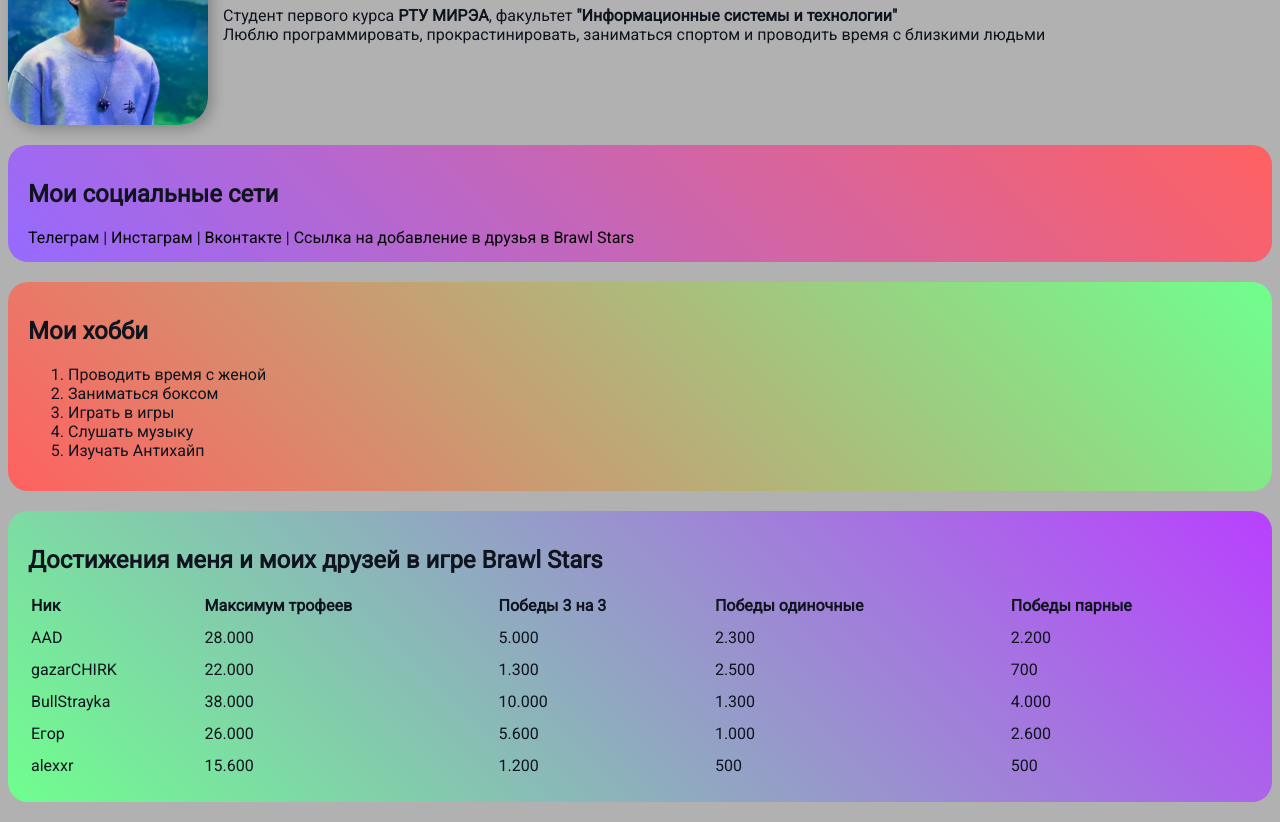
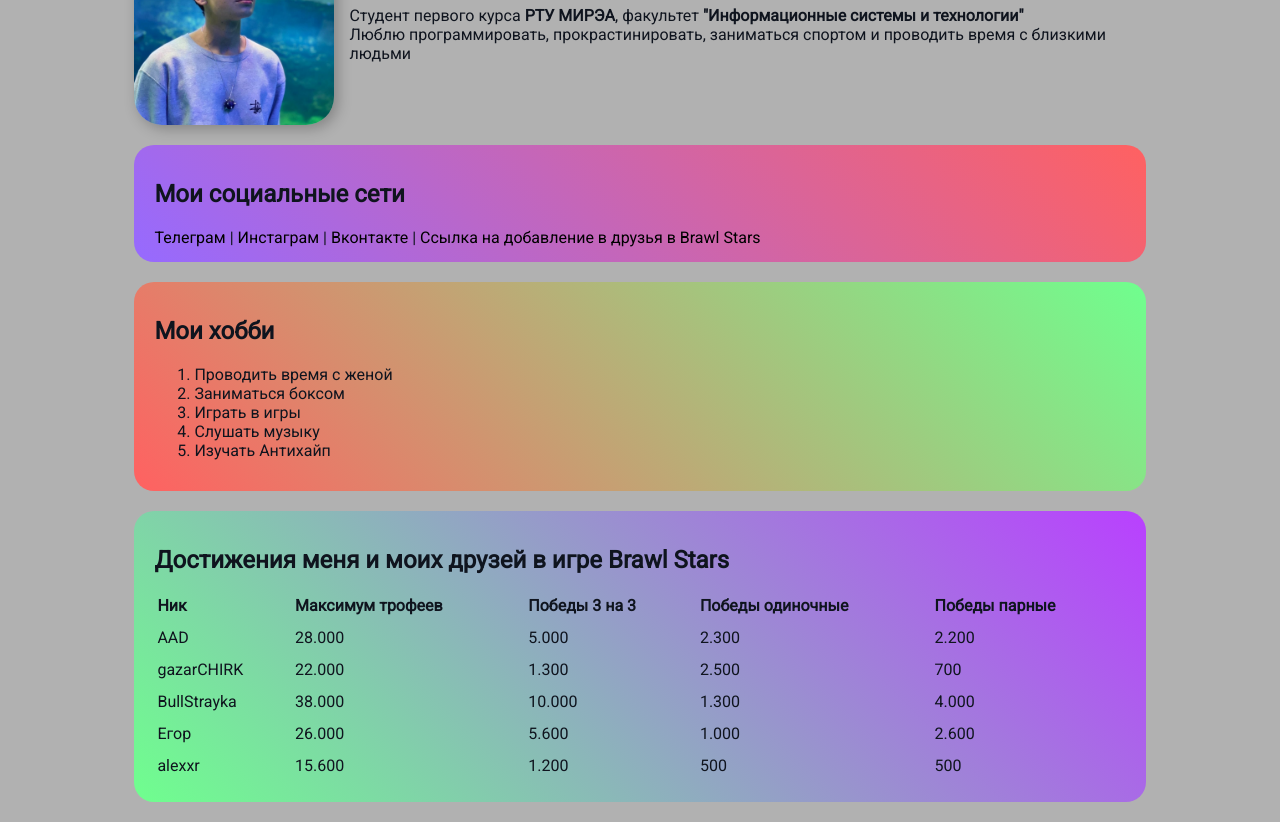
Before and after one commit to artAndDmi/css_cv, a plain HTML site: page index.html in a window 1280 px wide. Shown: the part 83-905 px from the top of the page. Drawn offline with Linux system fonts and the light colour scheme.

Commit message:
Add files via upload

```diff
--- a/styles.css
+++ b/styles.css
@@ -23,7 +23,7 @@ a:visited{
 }
 
 .container{
-    max-width: 100%;
+    max-width: 80%;
     margin: auto;
 }
 
@@ -53,7 +53,6 @@ a:visited{
     padding: 15px 20px;
     margin-bottom: 20px;
     border-radius: 20px;
-    border-image: linear-gradient(45deg, rgb(150, 106, 255), rgb(255, 97, 97));;
 }
 
 .table{
```
